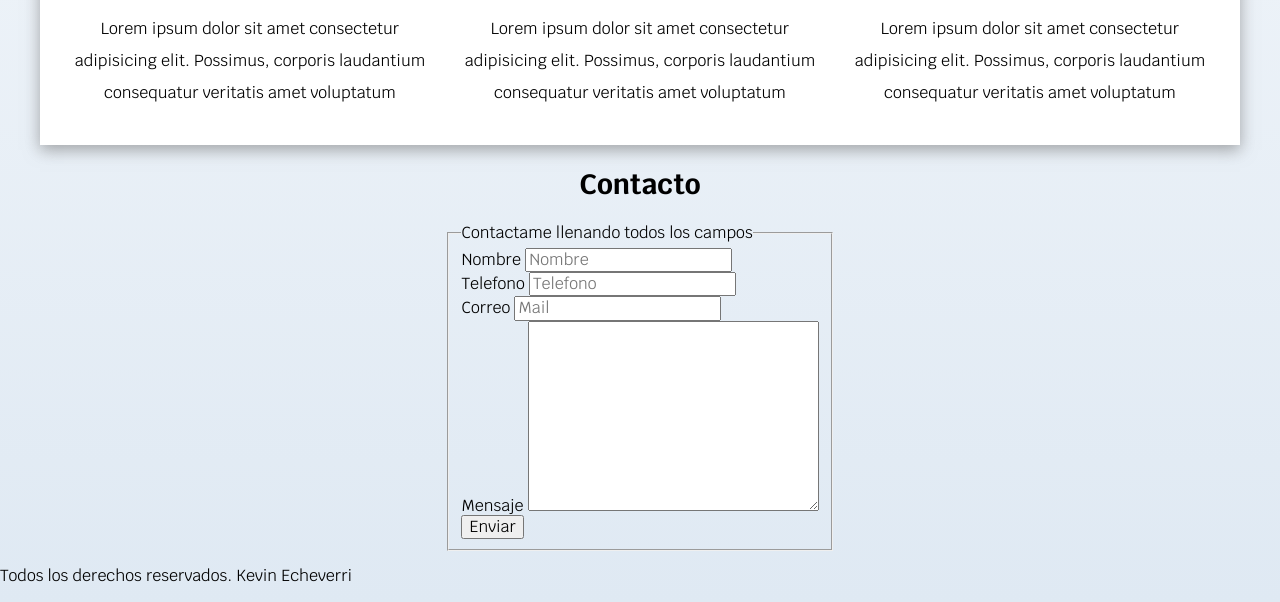
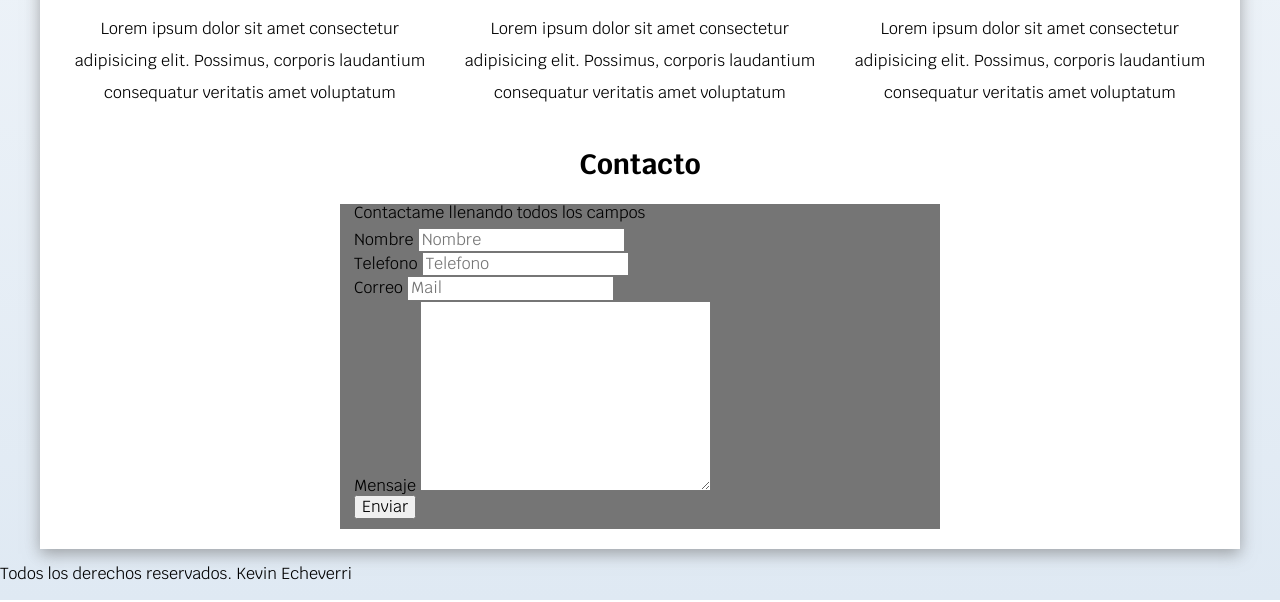
Before and after one commit to ikevin92/pagina-freelance-udemy, a plain HTML site: page index.html in a window 1280 px wide. Shown: the part 916-1518 px from the top of the page. Drawn offline with Linux system fonts and the light colour scheme.

Commit message:
formulario

```diff
--- a/css/style.css
+++ b/css/style.css
@@ -202,6 +202,19 @@ h3 {
 	align-items: center;
 }
 
+/* contacto */
+.formulario {
+	background-color: var(--gris);
+	width: min(60rem, 100%); /* utilizar el valor mas pequeño */
+    margin: 0 auto; /* para centrar el formulario cuando el padre no es display flex */
+
+
+}
+
+.formulario fieldset {
+	border: none;
+}
+
 /** NOTAS IMPORTANTES **/
 /*
 el punto . es para las calses
--- a/index.html
+++ b/index.html
@@ -124,13 +124,13 @@
                 </section>
 
             </div>
-        </main>
 
 
-        <section class="servicio">
+
+            <section class="">
 
                 <h2>Contacto</h2>
-            <form>
+                <form class="formulario">
                     <fieldset>
                         <legend>Contactame llenando todos los campos</legend>
 
@@ -163,6 +163,8 @@
                 </form>
             </section>
 
+        </main>
+
         <footer>
             <p>Todos los derechos reservados. Kevin Echeverri</p>
         </footer>
```
Lines whose indentation alone changed are shown as unchanged.
